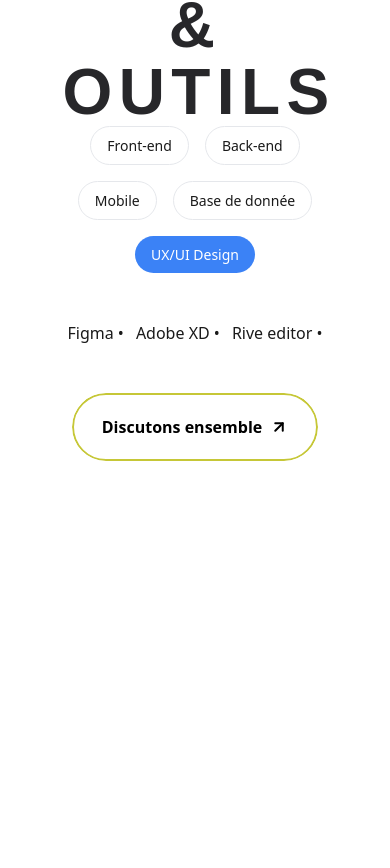
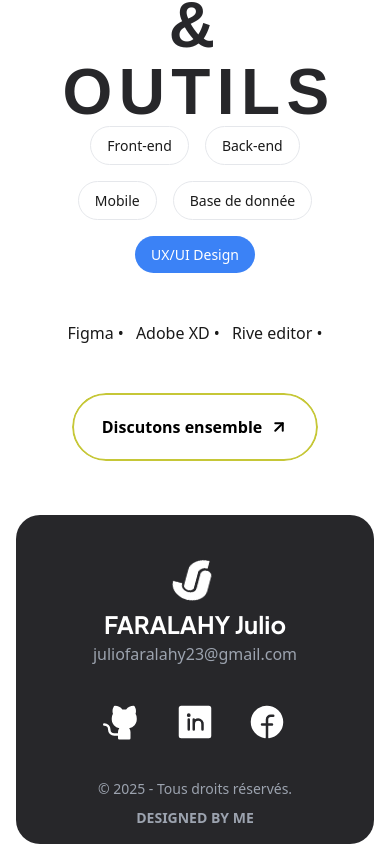
Before and after one commit to Julio23F/juliofaralahy-soudeur, a Next.js app: page / in a window 390 px wide. Shown: the part 3089-3957 px from the top of the page. Before the commit the page ends 3604 px from the top, so only its background shows below. Built offline with nearby package versions, Linux system fonts and the light colour scheme; a web font is replaced by a local one.

Commit message:
UI: footer responsive

```diff
--- a/src/app/page.tsx
+++ b/src/app/page.tsx
@@ -544,7 +544,19 @@ const Footer = () => {
 
   return (
     <footer style={styles.footer} id="footer">
-      <div style={{...styles.footerContainer}}>
+      <style>
+        {`
+          @media (max-width: 768px) {
+            .footer-container {
+              display: block !important;
+            }
+            .footer-bottom {
+              align-items: center !important;
+            }
+          }
+        `}
+      </style>
+      <div className="footer-container" style={{...styles.footerContainer}}>
         <div >
           <div style={styles.footerLogoContainer}>
             <img src="/images/logo.png" alt="Logo" style={{...styles.footerLogo, ...styles.rotate}} />
@@ -567,7 +579,7 @@ const Footer = () => {
           })}
         </div>
 
-        <div style={{...styles.footerBottom}}>
+        <div className="footer-bottom" style={{...styles.footerBottom}}>
           <p style={styles.footerText}>© 2025 - Tous droits réservés.</p>
           {/* <div style={styles.footerLinks}>
             <a href="#" style={styles.footerLink}>Mentions légales</a>
@@ -596,7 +608,7 @@ export default function Home() {
       <DistinctionsSection />
       {/* <CertificationsSection /> */}
       <ToolsSection filter={toolFilter} setFilter={setToolFilter} />
-      {/* <Footer /> */}
+      <Footer />
     </main>
   );
 }
```
